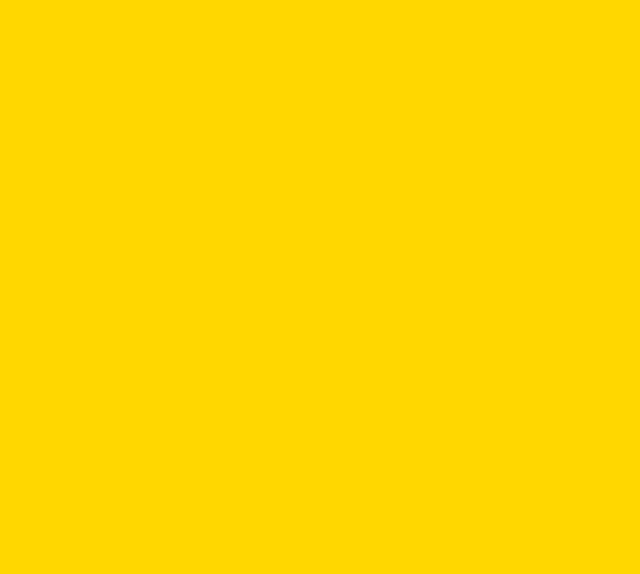
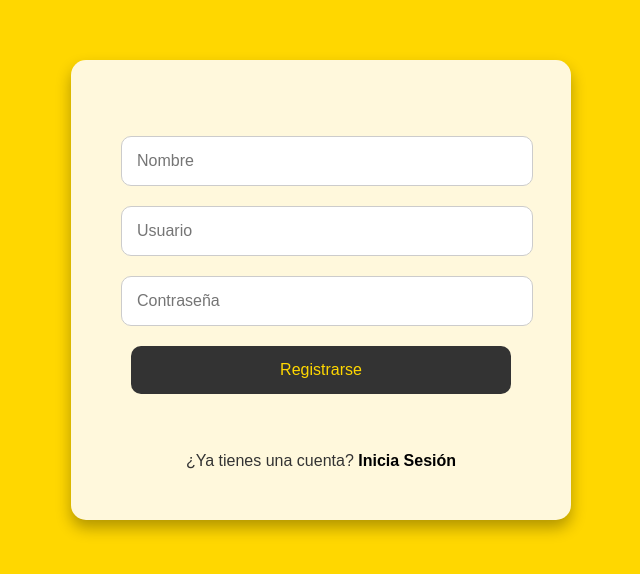
Before and after one commit to morales44/Time2Reserve, a React (Create React App) app in the folder web/: page /register in a window 1280 px wide. Before the commit this address had no page. Shown: the part 110-684 px from the top of the page, without its empty margins (319-959 px from the left). Built offline with nearby package versions, Linux system fonts and the light colour scheme.

Commit message:
Registes

```diff
--- a/web/src/App.js
+++ b/web/src/App.js
@@ -5,6 +5,7 @@ import Header from './Components/header/Header'
 import Auth from './Components/Auth/Auth';
 import Home from './Components/restaurants/Home'
 import Restaurante from './Components/restaurants/restaurantes'
+import Register from './Components/Auth/Register.js';
 
 function App() {
   const [isAuthenticated, setIsAuthenticated] = useState(false)
@@ -25,6 +26,7 @@ function App() {
           <Route path="/" element={<Auth onLogin={handleLogin} />} />
           <Route path="/home" element={isAuthenticated ? <Home /> : <Navigate to="/" />} />
           <Route path="/restaurantes" element={<Restaurante />} />
+          <Route path="/register" element={<Register />} />
         </Routes>
       </div>
     </Router>
--- a/web/src/Components/Auth/Auth.js
+++ b/web/src/Components/Auth/Auth.js
@@ -32,11 +32,11 @@ const Auth = ({onLogin})=> {
                 localStorage.setItem('token', response.data.access_token);
                 onLogin();
                 navigate('/home');
-                console.log('INICIO DE SESIÓN EXITOSO', response.data);
+                console.log('INICIO DE SESIÓN', response.data);
                 setError('');
             }
         } catch (error) {
-            console.error('Error de inicio de sesión:', error);
+            console.error('Error a la hora de iniciar sesión:', error);
             if (error.response && error.response.status === 401) {
                 setError('Usuario o contraseña incorrectos. Intentelo de nuevo.');
             } else {
--- a/web/src/Components/Auth/Register.js
+++ b/web/src/Components/Auth/Register.js
@@ -0,0 +1,68 @@
+import React, { useState } from 'react';
+import axios from 'axios';
+import '../../CSS/Auth.css';
+import { useNavigate, Link } from 'react-router-dom';
+
+const Register = () => {
+    const [name, setName] = useState('');
+    const [username, setUsername] = useState('');
+    const [password, setPassword] = useState('');
+    const navigate = useNavigate();
+
+    const register = async () => {
+        try {
+            const userData = {
+                name: name,
+                username: username,
+                password: password,
+            };
+            console.log('Datos de registro enviados:', username, password);
+            const response = await axios.post('/api/auth/register', userData);
+
+            if (response.status === 200) {
+                navigate('/');
+            }
+        } catch (error) {
+            console.error('Error de registro:', error);
+        }
+    }
+
+    return (
+        <div className="auth-container">
+            <h1 className="auth-title"> </h1>
+            <div className="auth-input-container">
+                <input
+                    type="text"
+                    placeholder="Nombre"
+                    value={name}
+                    onChange={(e) => setName(e.target.value)}
+                />
+                <input
+                    type="text"
+                    placeholder="Usuario"
+                    value={username}
+                    onChange={(e) => setUsername(e.target.value)}
+                />
+                <input
+                    type="password"
+                    placeholder="Contraseña"
+                    value={password}
+                    onChange={(e) => setPassword(e.target.value)}
+                />
+            </div>
+            <div className="auth-button-container">
+                <button className="auth-button" onClick={register}>Registrarse</button>
+                <br/>
+                <br/>
+                <div className="auth-register">
+                    ¿Ya tienes una cuenta?{" "}
+                    <Link to="/" style={{ textDecoration: 'none', color: 'black' }}>
+                        <b>Inicia Sesión</b>
+                    </Link>
+            </div>
+            </div>
+        </div>
+    );
+}
+
+export default Register;
```
